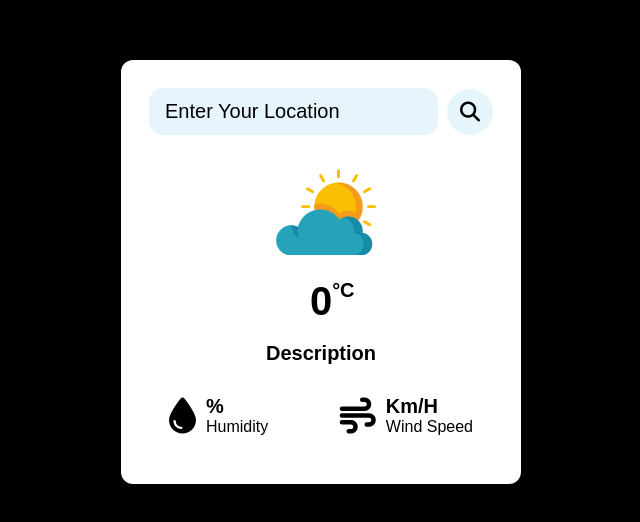
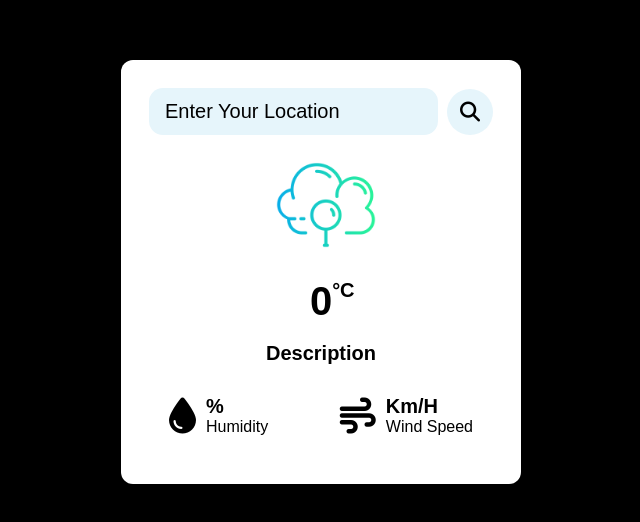
Before and after one commit to rohan00127/Techboy.github.io, a plain HTML site: page index.html in a window 1280 px wide. Shown: the part 128-650 px from the top of the page, without its empty margins (319-959 px from the left). Drawn offline with Linux system fonts and the light colour scheme.

Commit message:
Update index.html

```diff
--- a/index.html
+++ b/index.html
@@ -23,7 +23,7 @@
         </div>
 
         <div class="weather-body">
-            <img src="assets/cloud.png" alt="Weather Image"  class="weather-img">
+            <img src="assets/search.png" alt="Weather Image"  class="weather-img">
 
             <div class="weather-box">
                 <p class="temperature" ><span id="temp"> 0 </span><sup>°C</sup></p>
```
